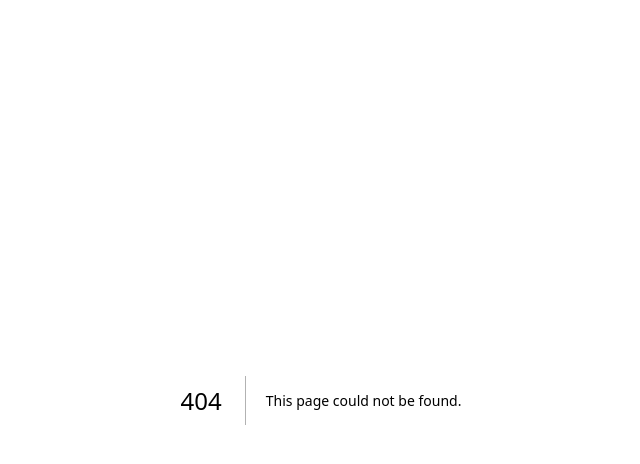
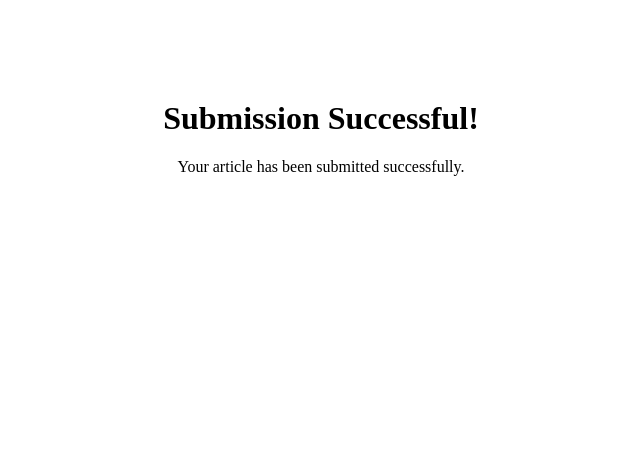
Before and after one commit to fedch/CISE_SPEED, a Next.js app in the folder frontend/: page /submission-success in a window 1280 px wide. Before the commit this address had no page. Shown: the top 464 px of the page, without its empty margins (319-959 px from the left). Built offline with nearby package versions, Linux system fonts and the light colour scheme.

Commit message:
Minor changes

```diff
--- a/frontend/src/pages/newArticle.js
+++ b/frontend/src/pages/newArticle.js
@@ -1,4 +1,5 @@
 import { useState } from 'react';
+import { useRouter } from 'next/router'; // Import useRouter
 
 const SubmitArticle = () => {
   const [title, setTitle] = useState('');
@@ -9,6 +10,8 @@ const SubmitArticle = () => {
   const [uploadDate, setUploadDate] = useState('');
   const [link, setLink] = useState('');
   const [submitted, setSubmitted] = useState(false);
+
+  const router = useRouter(); // Initialize useRouter
 
   const handleSubmit = (e) => {
     e.preventDefault();
@@ -35,6 +38,9 @@ const SubmitArticle = () => {
     setUploadDate('');
     setLink('');
     setSubmitted(true);
+
+    // Navigate to another page after submission
+    router.push('/submission-success'); // Redirect to the 'submission-success' page
   };
 
   return (
--- /dev/null
+++ b/frontend/src/pages/submission-success.js
@@ -0,0 +1,10 @@
+const SubmissionSuccess = () => {
+    return (
+      <div style={{ textAlign: 'center', marginTop: '100px' }}>
+        <h1>Submission Successful!</h1>
+        <p>Your article has been submitted successfully.</p>
+      </div>
+    );
+  };
+
+  export default SubmissionSuccess;
```
